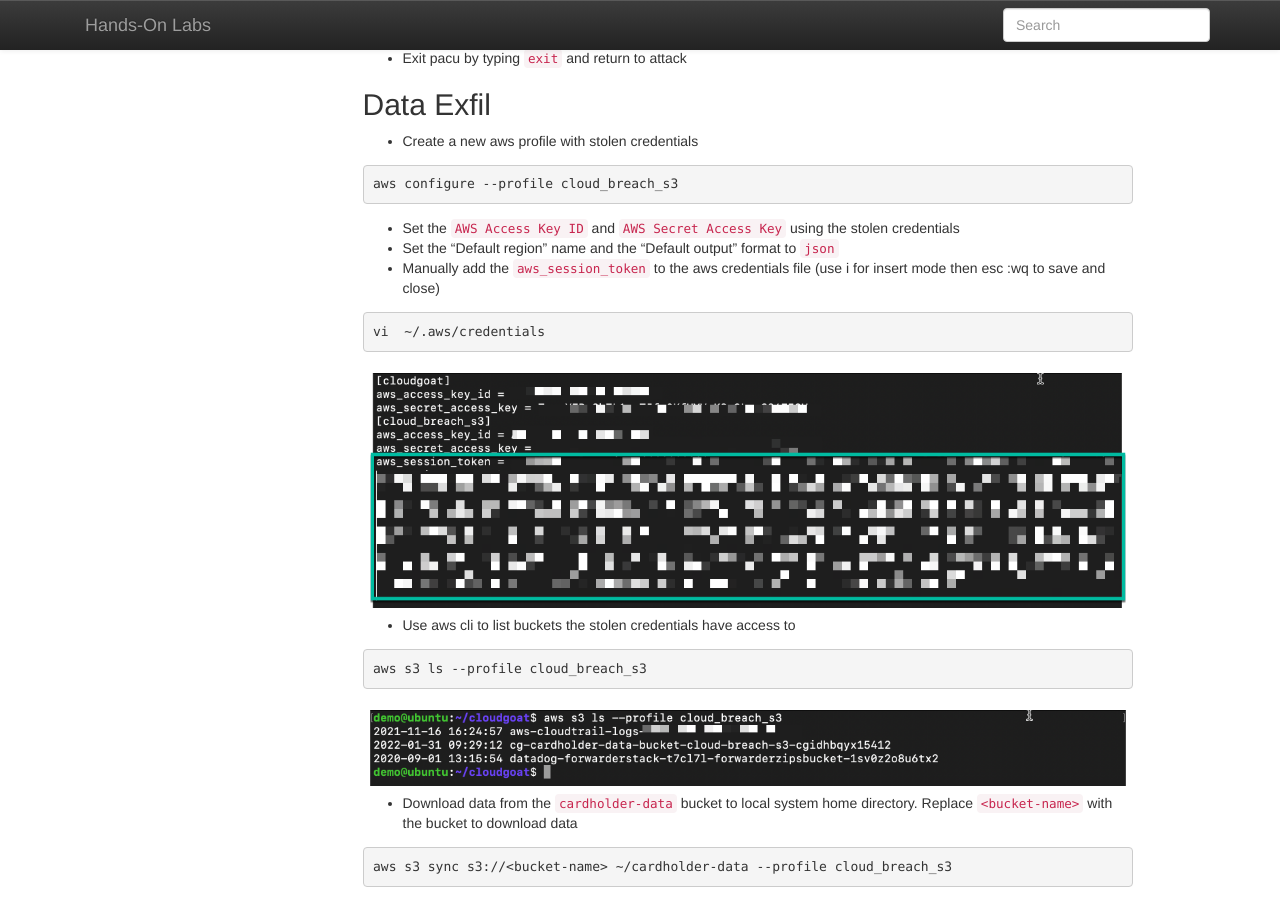
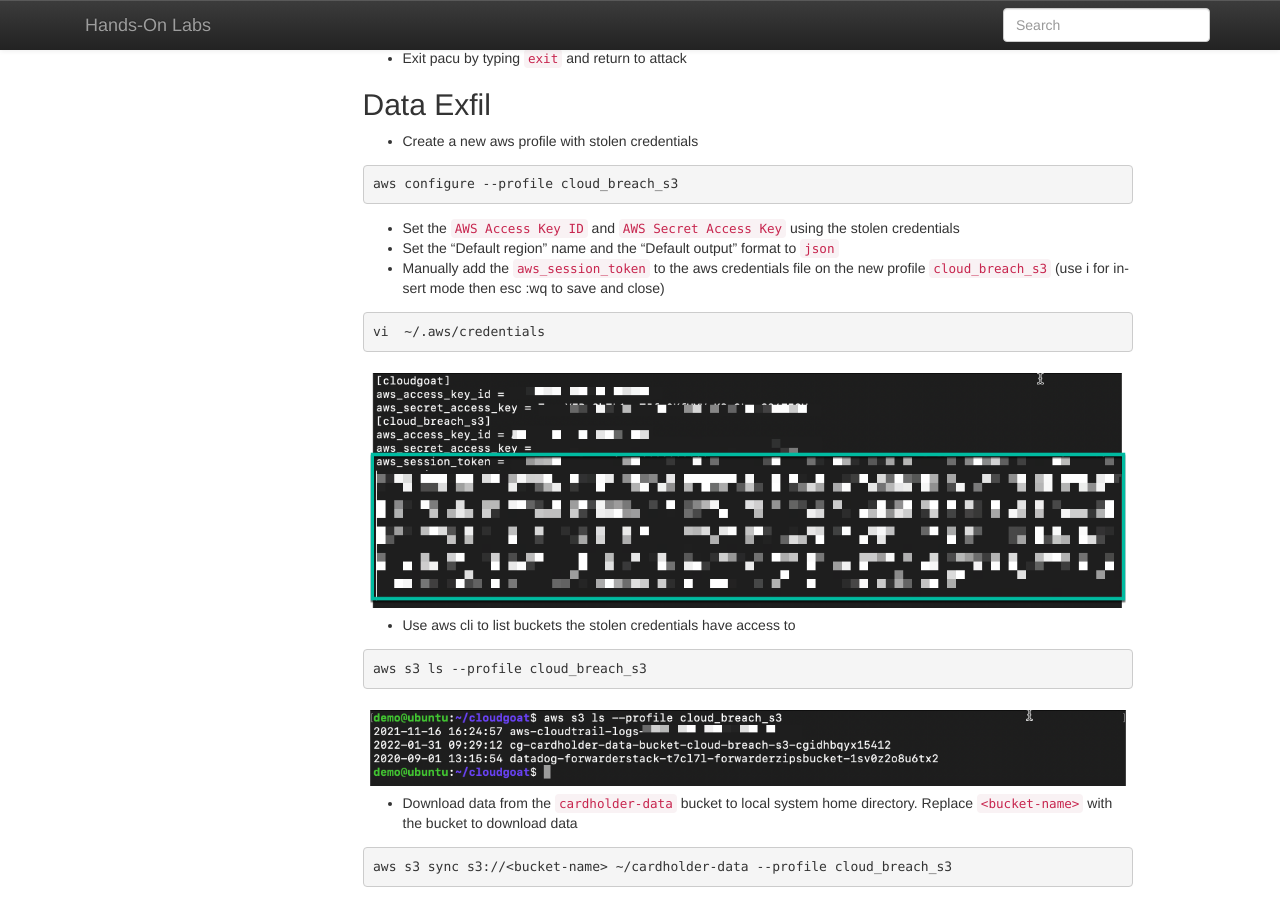
Before and after one commit to bmp-dot/template, a Sphinx documentation site: the page built from source/detect_for_aws_ec2_attack_lab/detect_for_aws_ec2_attack_lab.rst, in a window 1280 px wide and 900 px high, scrolled down 3130 px. Built offline with Sphinx 7.4.7, drawn with Linux system fonts in a browser that asks for light colours; nearby versions of some CDN libraries; pages that are not in the unit, such as notebooks, are missing from menus.

Commit message:
Update detect_for_aws_ec2_attack_lab.rst

```diff
--- a/source/detect_for_aws_ec2_attack_lab/detect_for_aws_ec2_attack_lab.rst
+++ b/source/detect_for_aws_ec2_attack_lab/detect_for_aws_ec2_attack_lab.rst
@@ -158,7 +158,7 @@ Data Exfil
 -  Set the “Default region” name and the “Default output” format to
    ``json``
 
--  Manually add the ``aws_session_token`` to the aws credentials file
+-  Manually add the ``aws_session_token`` to the aws credentials file on the new profile ``cloud_breach_s3``
    (use i for insert mode then esc :wq to save and close)
 
 .. code:: console
```
